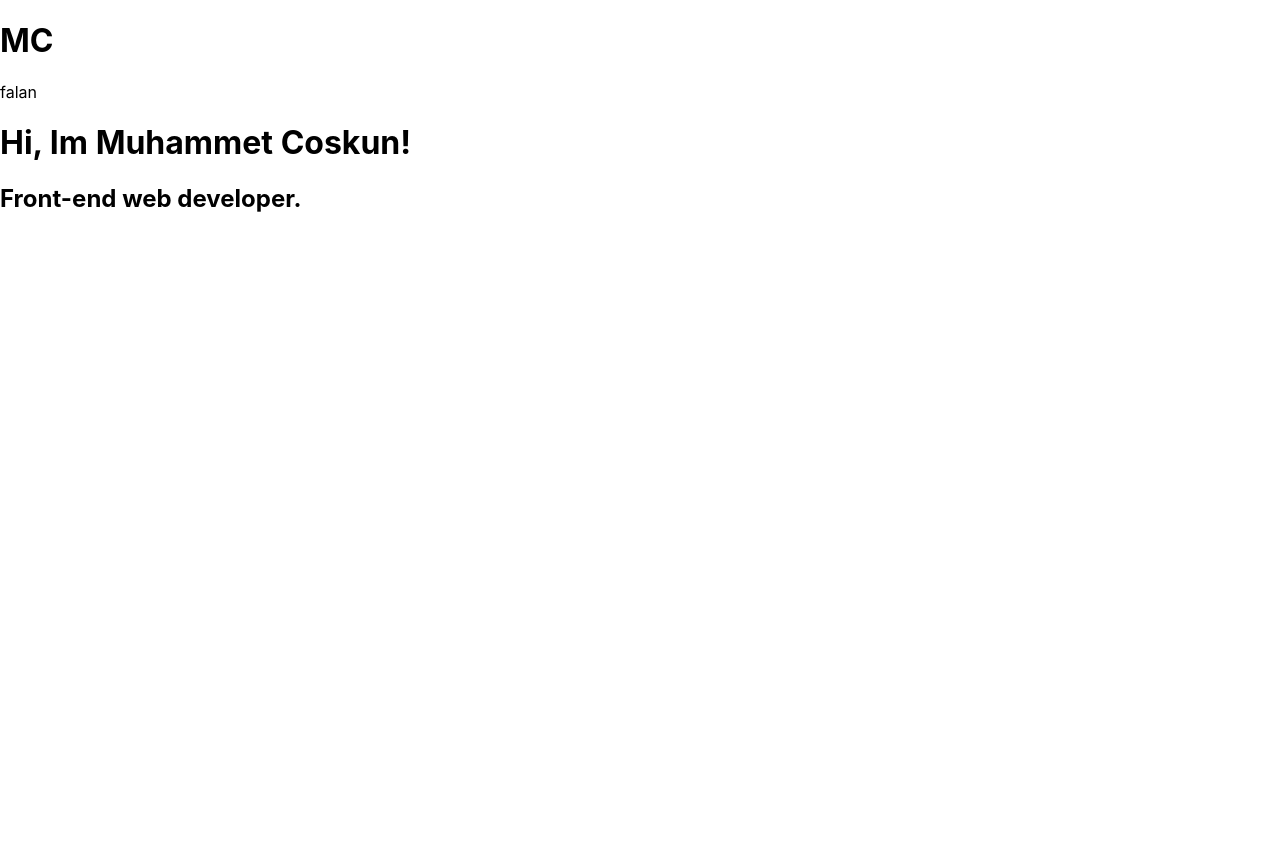
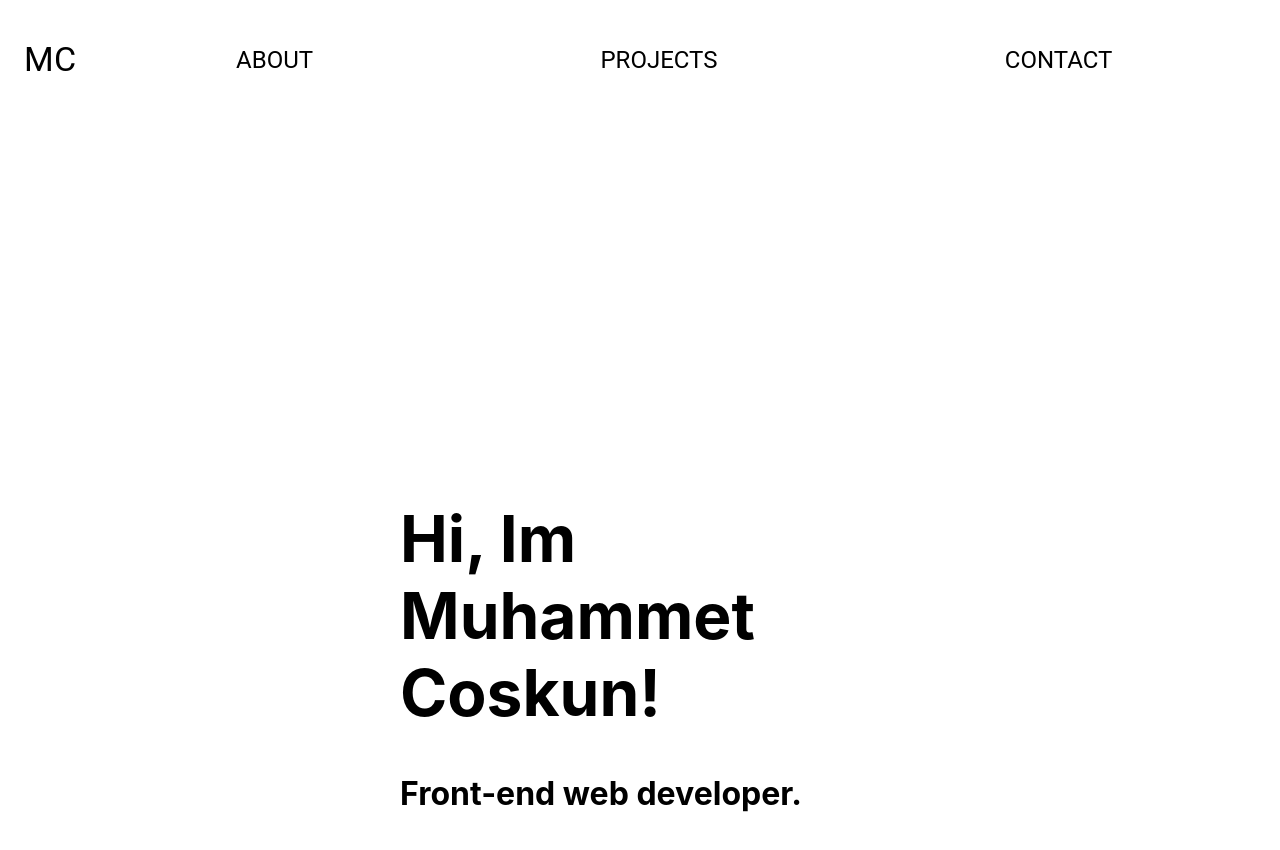
Before and after one commit to MuhammetCoskun/website, a Next.js app: page / in a window 1280 px wide. Shown: the top 850 px of the page. Before the commit the page ends 800 px from the top, so only its background shows below. Built offline with nearby package versions, Linux system fonts and the light colour scheme.

Commit message:
Create top nav bar /nonfunctional

```diff
--- a/pages/_app.tsx
+++ b/pages/_app.tsx
@@ -1,8 +1,13 @@
-import '../styles/globals.css'
-import type { AppProps } from 'next/app'
+import "../styles/globals.css";
+import type { AppProps } from "next/app";
+import Layout from "../src/components/Layout/Layout";
 
 function MyApp({ Component, pageProps }: AppProps) {
-  return <Component {...pageProps} />
+  return (
+    <Layout>
+      <Component {...pageProps} />
+    </Layout>
+  );
 }
 
-export default MyApp
+export default MyApp;
--- a/pages/index.tsx
+++ b/pages/index.tsx
@@ -10,11 +10,12 @@
         <meta name="description" content="Generated by create next app" />
         <link rel="icon" href="/favicon.ico" />
       </Head>
-      <Layout />
-      <h1>
-        <strong>Hi, Im Muhammet Coskun!</strong>
-      </h1>
-      <h2>Front-end web developer.</h2>
+      <div style={{ margin: "400px" }}>
+        <h1 style={{ fontSize: "64px" }}>
+          <strong>Hi, Im Muhammet Coskun!</strong>
+        </h1>
+        <h2 style={{ fontSize: "32px" }}>Front-end web developer.</h2>
+      </div>
     </div>
   );
 };
--- a/src/components/Layout/Layout.tsx
+++ b/src/components/Layout/Layout.tsx
@@ -1,12 +1,12 @@
 import React from "react";
 import Navigation from "./Navigation";
 
-const Layout: React.FC = () => {
+const Layout: React.FC = ({ children }) => {
   return (
-    <React.Fragment>
-      <h1>MC</h1>
+    <div>
       <Navigation />
-    </React.Fragment>
+      <main>{children}</main>
+    </div>
   );
 };
 
--- a/src/components/Layout/Navigation.tsx
+++ b/src/components/Layout/Navigation.tsx
@@ -1,10 +1,11 @@
 import React from "react";
 import Link from "next/link";
+import ResponsiveNavBar from "../UI/NavBar";
 
 const Navigation: React.FC = () => {
   return (
     <header>
-      <div>falan</div>
+      <ResponsiveNavBar />
     </header>
   );
 };
--- /dev/null
+++ b/src/components/UI/NavBar.tsx
@@ -0,0 +1,112 @@
+import * as React from "react";
+import AppBar from "@mui/material/AppBar";
+import Box from "@mui/material/Box";
+import Toolbar from "@mui/material/Toolbar";
+import IconButton from "@mui/material/IconButton";
+import Typography from "@mui/material/Typography";
+import Menu from "@mui/material/Menu";
+import MenuIcon from "@mui/icons-material/Menu";
+import Container from "@mui/material/Container";
+import Button from "@mui/material/Button";
+import MenuItem from "@mui/material/MenuItem";
+
+const pages = ["About", "Projects", "Contact"];
+
+const ResponsiveNavBar = () => {
+  const [anchorElNav, setAnchorElNav] = React.useState<null | HTMLElement>(
+    null
+  );
+
+  const handleOpenNavMenu = (event: React.MouseEvent<HTMLElement>) => {
+    setAnchorElNav(event.currentTarget);
+  };
+
+  const handleCloseNavMenu = () => {
+    setAnchorElNav(null);
+  };
+
+  return (
+    <AppBar
+      position="static"
+      color="transparent"
+      sx={{ marginTop: "20px", boxShadow: "none" }}
+    >
+      <Container maxWidth="xl">
+        <Toolbar disableGutters>
+          <Typography
+            variant="h4"
+            noWrap
+            component="div"
+            sx={{ mr: 2, display: { xs: "none", md: "flex" } }}
+          >
+            MC
+          </Typography>
+          <Typography
+            variant="h4"
+            noWrap
+            component="div"
+            sx={{ flexGrow: 1, display: { xs: "flex", md: "none" } }}
+          >
+            MC
+          </Typography>
+          <Box sx={{ flexGrow: 0, display: { xs: "flex", md: "none" } }}>
+            <IconButton
+              size="large"
+              aria-label="account of current user"
+              aria-controls="menu-appbar"
+              aria-haspopup="true"
+              onClick={handleOpenNavMenu}
+              color="inherit"
+            >
+              <MenuIcon />
+            </IconButton>
+            <Menu
+              id="menu-appbar"
+              anchorEl={anchorElNav}
+              anchorOrigin={{
+                vertical: "bottom",
+                horizontal: "left",
+              }}
+              keepMounted
+              transformOrigin={{
+                vertical: "top",
+                horizontal: "left",
+              }}
+              open={Boolean(anchorElNav)}
+              onClose={handleCloseNavMenu}
+              sx={{
+                display: { xs: "block", md: "none" },
+              }}
+            >
+              {pages.map((page) => (
+                <MenuItem key={page} onClick={handleCloseNavMenu}>
+                  <Typography textAlign="center">{page}</Typography>
+                </MenuItem>
+              ))}
+            </Menu>
+          </Box>
+
+          <Box
+            sx={{
+              flexGrow: 1,
+              display: { xs: "none", md: "flex" },
+              justifyContent: "space-around",
+            }}
+          >
+            {pages.map((page) => (
+              <Button
+                size="large"
+                key={page}
+                onClick={handleCloseNavMenu}
+                sx={{ my: 2, color: "black", display: "block" }}
+              >
+                <Typography variant="h5">{page}</Typography>
+              </Button>
+            ))}
+          </Box>
+        </Toolbar>
+      </Container>
+    </AppBar>
+  );
+};
+export default ResponsiveNavBar;
```
